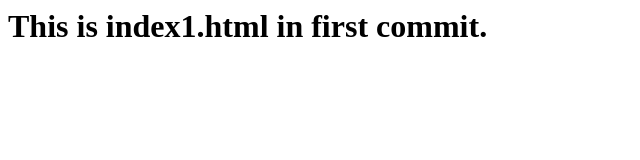
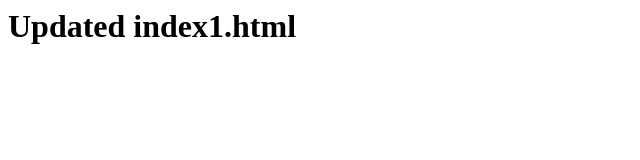
Before and after one commit to IrinaZ1/proj3, a plain HTML site: page index.html in a window 1280 px wide. Shown: the whole page, without its empty margins (0-640 px from the left). Drawn offline with Linux system fonts and the light colour scheme.

Commit message:
index1.html updated

```diff
--- a/index.html
+++ b/index.html
@@ -1 +1 @@
-<h1>This is index1.html in first commit.</h1>
+<h1>Updated index1.html</h1>
```
